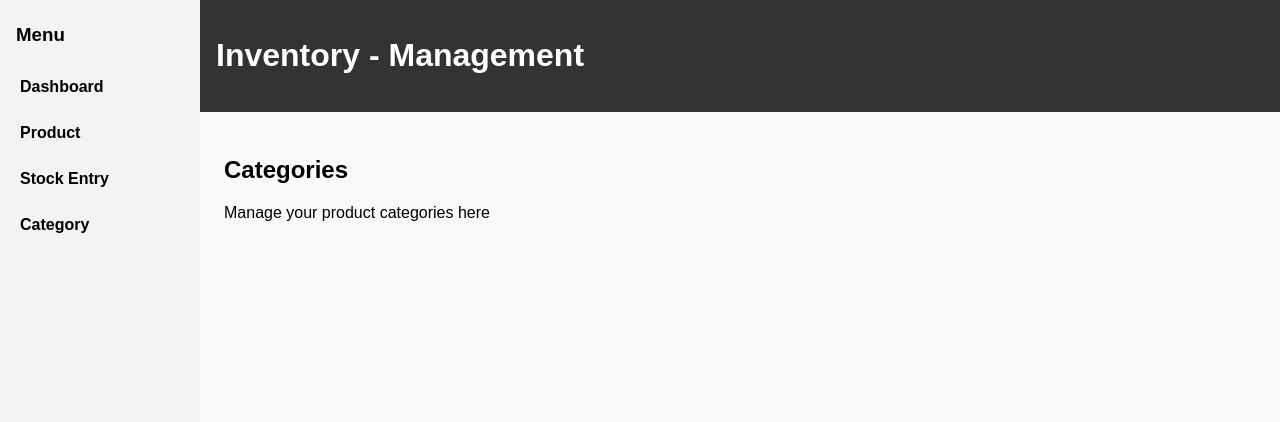
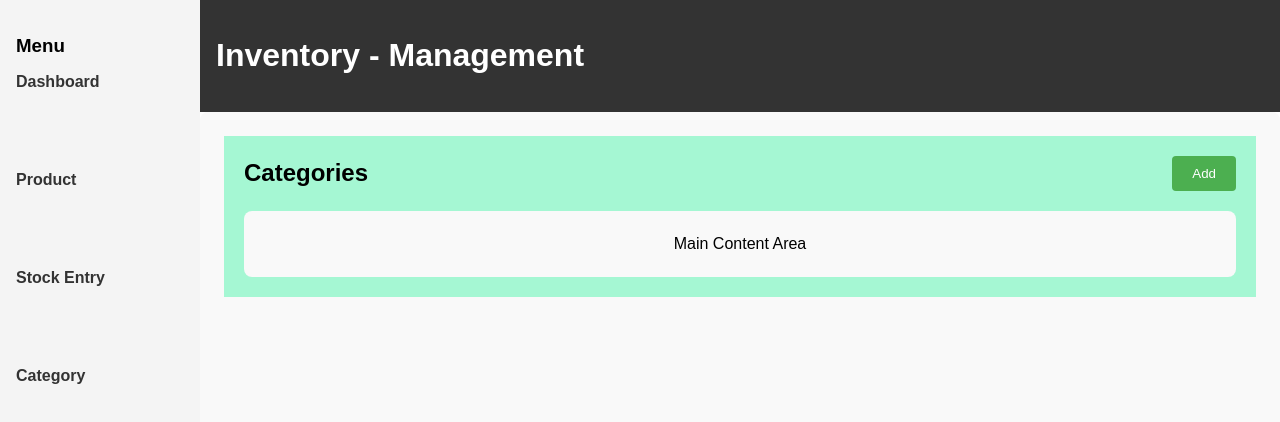
Before and after one commit to iniyanHunter/inventory-management, a React (Create React App) app in the folder frontend/: page /category in a window 1280 px wide. Shown: the top 422 px of the page. Built offline with nearby package versions, Linux system fonts and the light colour scheme.

Commit message:
Main page commits

```diff
--- a/frontend/src/Sidebar.css
+++ /dev/null
@@ -1,21 +0,0 @@
-.sidebar {
-                              width: 200px;
-                              background: #f4f4f4;
-                              padding: 1rem;
-                              display: flex;
-                              flex-direction: column;
-                              gap: 20px;
-                            }
-
-                            .sidebar ul {
-                              list-style: none;
-                              padding: 0;
-                              display: flex;
-                              flex-direction: column;
-                              gap: 15px;
-                            }
-
-                            .sidebar a {
-                              text-decoration: none;
-                              color: #333;
-                            }
--- a/frontend/src/index.js
+++ /dev/null
@@ -1,7 +0,0 @@
-import React from 'react';
-import { createRoot } from 'react-dom/client';
-import App from './App';
-
-const container = document.getElementById('root');
-const root = createRoot(container);
-root.render(<App />);
--- a/frontend/src/pages/Category.jsx
+++ b/frontend/src/pages/Category.jsx
@@ -1,10 +1,16 @@
-import React from "react";
+import React from 'react';
+import '../styles/Category.css';
 
 function Category() {
   return (
-    <div>
-      <h2>Categories</h2>
-      <p>Manage your product categories here</p>
+    <div className="category-container">
+      <div className="category-header">
+        <h2 className="category-title">Categories</h2>
+        <button className="add-button">Add</button>
+      </div>
+      <div className="main-content">
+        Main Content Area
+      </div>
     </div>
   );
 }
--- a/frontend/src/pages/Product.jsx
+++ b/frontend/src/pages/Product.jsx
@@ -1,12 +1,34 @@
 import React from "react";
 
-const Product = () => {
+function Product() {
   return (
-    <div>
-      <h2 style={{ marginBottom: "20px" }}>Product Page</h2>
-      <p>This is where you can manage your products.</p>
+    <div style={{ padding: '20px', backgroundColor: '#a5f7d3' }}>
+      {/* Top bar with title and add button */}
+      <div style={{ display: 'flex', justifyContent: 'space-between', alignItems: 'center', marginBottom: '20px' }}>
+        <h2 style={{ margin: 0 }}>Products</h2>
+        <button style={{
+          padding: '10px 20px',
+          backgroundColor: '#4CAF50',
+          color: 'white',
+          border: 'none',
+          borderRadius: '4px',
+          cursor: 'pointer'
+        }}>
+          Add
+        </button>
+      </div>
+
+      {/* Main content area */}
+      <div style={{
+        padding: '40px',
+        backgroundColor: '#e0ffe8',
+        textAlign: 'center',
+        borderRadius: '8px'
+      }}>
+        Main Content Area
+      </div>
     </div>
   );
-};
+}
 
 export default Product;
--- a/frontend/src/pages/StockEntry.jsx
+++ b/frontend/src/pages/StockEntry.jsx
@@ -1,7 +1,17 @@
-import React from "react";
+import React from 'react';
+import '../styles/StockEntry.css';
 
 function StockEntry() {
-  return <h2>StockEntry Page</h2>;
+  return (
+    <div className="stockentry-container">
+      <div className="stockentry-header">
+        <h2 className="stockentry-title">Stock Entry</h2>
+      </div>
+      <div className="stockentry-content">
+        Main Content Area
+      </div>
+    </div>
+  );
 }
 
 export default StockEntry;
--- a/frontend/src/styles/App.css
+++ b/frontend/src/styles/App.css
@@ -1,4 +1,4 @@
-/* Layout Reset & Global Styles */
+
 * {
   box-sizing: border-box;
 }
@@ -7,41 +7,13 @@ body {
   font-family: Arial, sans-serif;
 }
 
-/* Container Layout */
+
 .app-container {
   display: flex;
   height: 100vh;
 }
 
-/* Sidebar Styles */
-.sidebar {
-  width: 200px;
-  background-color: #f3f3f3;
-  padding: 24px 16px;
-}
-.sidebar h3 {
-  margin: 0 0 24px 0;
-}
-.sidebar ul {
-  list-style: none;
-  margin: 0;
-  padding: 0;
-}
-.sidebar li {
-  margin-bottom: 12px;
-}
-.sidebar a {
-  display: block;
-  padding: 8px 4px;
-  text-decoration: none;
-  color: #000;
-  border-radius: 4px;
-}
-.sidebar a:hover {
-  background-color: #e2e2e2;
-}
 
-/* Header */
 .header {
   background-color: #333;
   color: white;
@@ -52,7 +24,7 @@ body {
   font-size: 20px;
 }
 
-/* Main Content Area */
+
 .content-area {
   flex: 1;
   display: flex;
--- /dev/null
+++ b/frontend/src/styles/Category.css
@@ -0,0 +1,31 @@
+  .category-container {
+    padding: 20px;
+    background-color: #a5f7d3; /* Same background as product */
+  }
+
+  .category-header {
+    display: flex;
+    justify-content: space-between;
+    align-items: center;
+    margin-bottom: 20px;
+  }
+
+  .category-title {
+    margin: 0;
+  }
+
+  .add-button {
+    padding: 10px 20px;
+    background-color: #4CAF50;
+    color: white;
+    border: none;
+    border-radius: 4px;
+    cursor: pointer;
+  }
+
+  .main-content {
+    padding: 40px;
+    background-color: #e0ffe8; /* Same as product content */
+    text-align: center;
+    border-radius: 8px;
+  }
--- /dev/null
+++ b/frontend/src/styles/Product.css
@@ -0,0 +1,28 @@
+.product-page {
+                              padding: 20px;
+                              background-color: #e1effa;
+                              border: 1px solid #ccc;
+                              height: 100%;
+                            }
+
+                            .product-header {
+                              display: flex;
+                              justify-content: space-between;
+                              align-items: center;
+                              margin-bottom: 20px;
+                            }
+
+                            .add-button {
+                              padding: 8px 16px;
+                              background-color: #f3f3f3;
+                              border: 1px solid #999;
+                              cursor: pointer;
+                            }
+
+                            .product-content {
+                              padding: 40px;
+                              background-color: #d1e5f5;
+                              text-align: center;
+                              font-size: 20px;
+                              border: 1px solid #999;
+                            }
--- /dev/null
+++ b/frontend/src/styles/Sidebar.css
@@ -0,0 +1,39 @@
+.sidebar {
+  width: 200px;
+  background-color: #f3f3f3;
+  padding: 24px 16px;
+  font-family: sans-serif;
+}
+
+.sidebar h3 {
+  margin: 0 0 24px 0;
+  font-size: 18px;
+}
+
+.sidebar ul {
+  list-style: none;
+  margin: 0;
+  padding: 0;
+  display: flex;
+  flex-direction: column;
+  gap: 12px; /* consistent spacing */
+}
+
+.sidebar li {
+  margin: 0; /* reset default list spacing */
+  padding: 0;
+}
+
+.sidebar a {
+  display: block;
+  padding: 8px 12px;
+  text-decoration: none;
+  color: #000;
+  border-radius: 4px;
+  transition: background-color 0.2s ease;
+  font-size: 16px;
+}
+
+.sidebar a:hover {
+  background-color: #e2e2e2;
+}
--- /dev/null
+++ b/frontend/src/styles/StockEntry.css
@@ -0,0 +1,22 @@
+  .stockentry-container {
+    padding: 20px;
+    background-color: #a5f7d3; /* light green background, same as product */
+  }
+
+  .stockentry-header {
+    display: flex;
+    justify-content: space-between;
+    align-items: center;
+    margin-bottom: 20px;
+  }
+
+  .stockentry-title {
+    margin: 0;
+  }
+
+  .stockentry-content {
+    background-color: #e0ffe8; /* pale green content box */
+    padding: 40px;
+    text-align: center;
+    border-radius: 8px;
+  }
```
